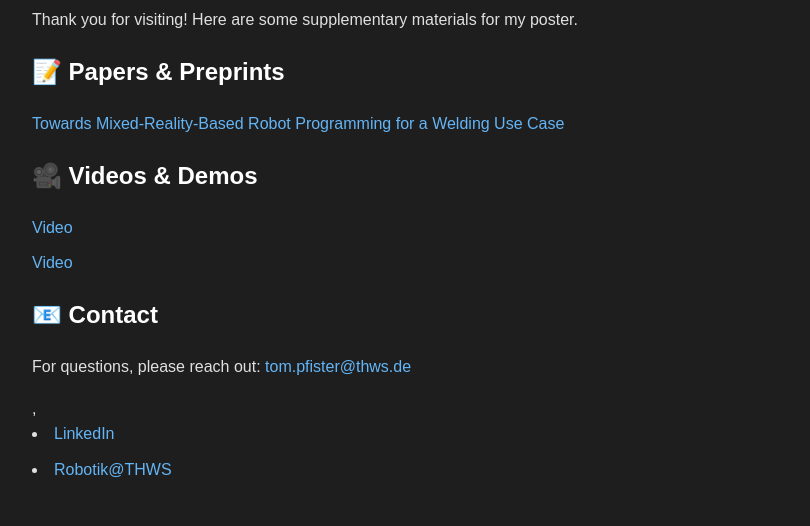
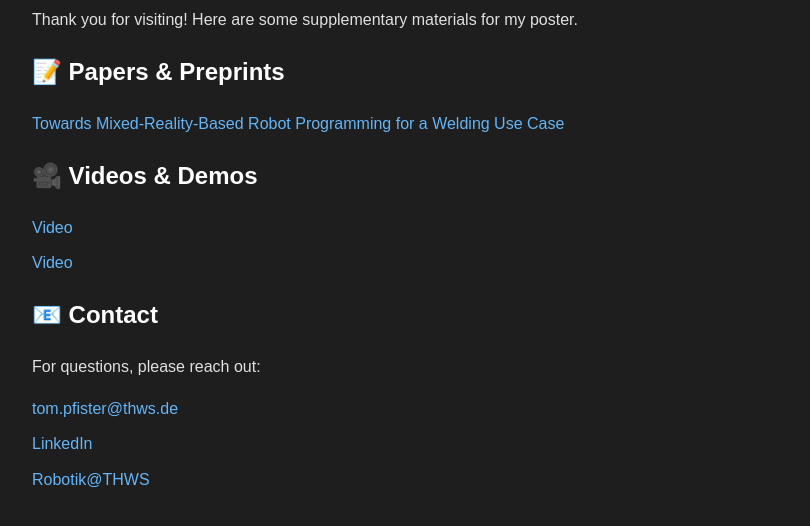
Before and after one commit to pfisteto/RobAR, a plain HTML site: page index.html in a window 1280 px wide. Shown: the part 198-724 px from the top of the page, without its empty margins (208-1018 px from the left). Drawn offline with Linux system fonts and the light colour scheme.

Commit message:
Update index.html

```diff
--- a/index.html
+++ b/index.html
@@ -50,8 +50,11 @@
     </ul>
 
     <h2>📧 Contact</h2>
-    <p>For questions, please reach out: <a href="mailto:tom.pfister@thws.de">tom.pfister@thws.de</a></p>,
-    <li><a href="https://www.linkedin.com/in/tom-pfister-b4258a197/" target="_blank">LinkedIn</a></li>
-    <li><a href="https://robotik.thws.de/" target="_blank">Robotik@THWS</a></li>
+    <p>For questions, please reach out: </p>
+    <ul>
+        <li><a href="mailto:tom.pfister@thws.de">tom.pfister@thws.de</a>
+        <li><a href="https://www.linkedin.com/in/tom-pfister-b4258a197/" target="_blank">LinkedIn</a></li>
+        <li><a href="https://robotik.thws.de/" target="_blank">Robotik@THWS</a></li>
+    </ul>
 </body>
 </html>
```
